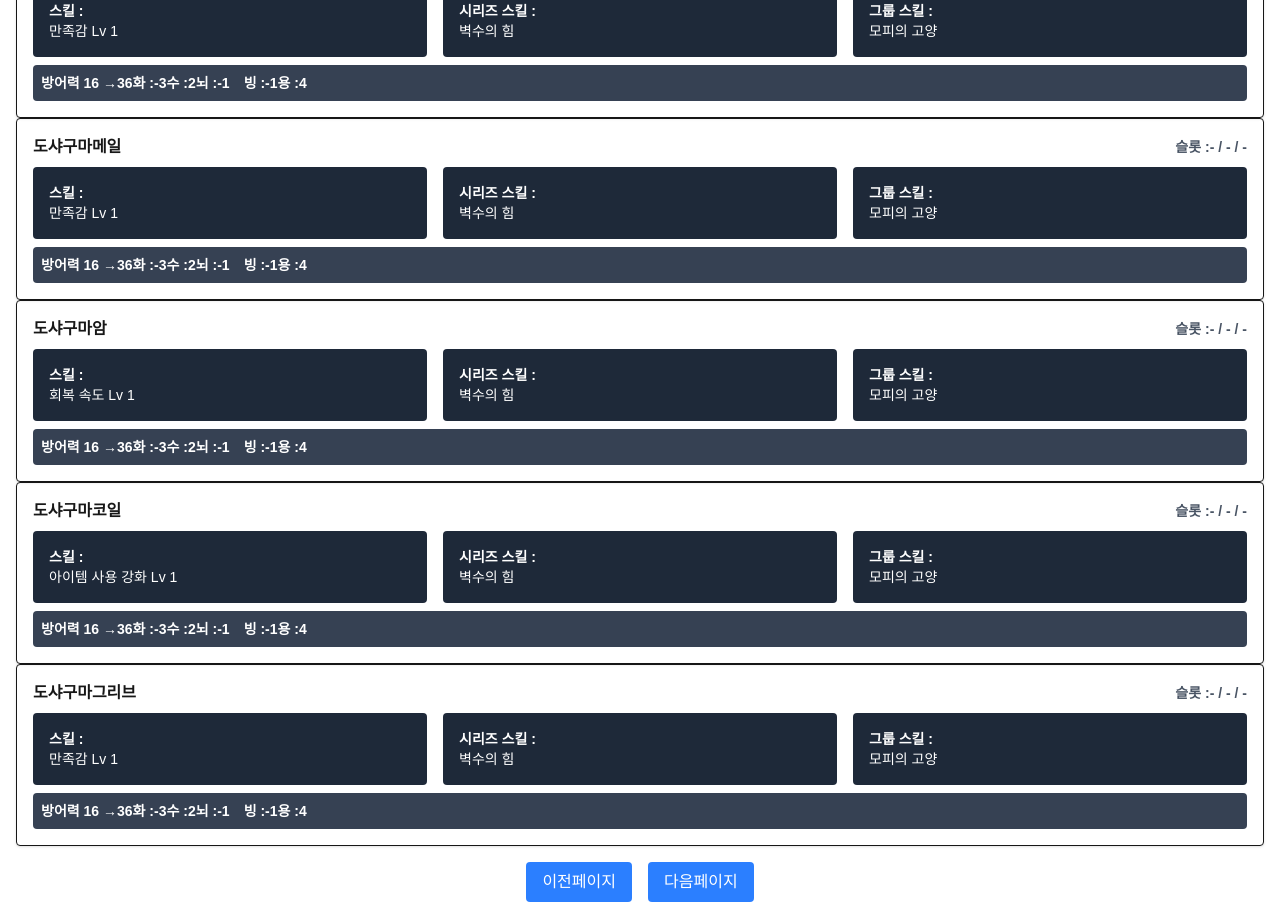
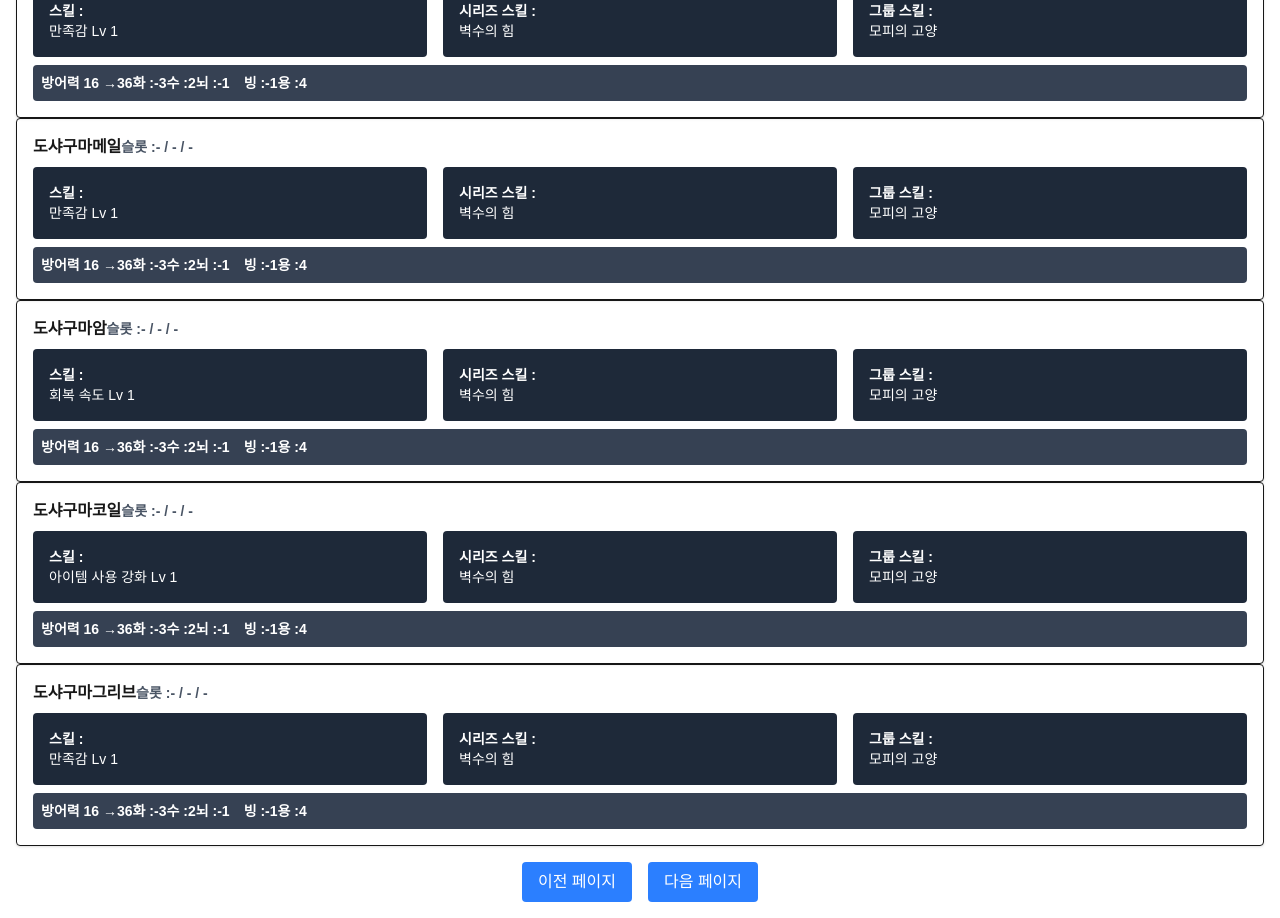
Before and after one commit to MinSamJun/game-builder, a Next.js app: page /mh-wilds in a window 1280 px wide. Shown: the part 1340-2258 px from the top of the page. Built offline with nearby package versions, Linux system fonts and the light colour scheme.

Commit message:
mhw : 방어구 로컬라이제이션 완료

```diff
--- a/src/container/mh-wilds/armor-list.tsx
+++ b/src/container/mh-wilds/armor-list.tsx
@@ -1,6 +1,6 @@
 "use client";
 
-import { useState } from "react";
+import React from "react";
 import { useI18n } from "@infrastructure/user-i18n";
 import mhWildsArmorData from "@/data/mh-wilds/mhwilds-armors-i18n.json";
 import { NoResults } from "@container/common/no-results";
@@ -21,9 +21,9 @@ interface Armor {
 }
 
 export function ArmorList({ searchTerm }: ArmorListProps) {
-  const [selectedPart, setSelectedPart] = useState<string | null>(null);
-  const [selectedRank, setSelectedRank] = useState<string | null>(null);
-  const [page, setPage] = useState(1);
+  const [selectedPart, setSelectedPart] = React.useState<string | null>(null);
+  const [selectedRank, setSelectedRank] = React.useState<string | null>(null);
+  const [page, setPage] = React.useState(1);
   const { getNamespaceData } = useI18n();
   const mhWildsArmorNamespace = getNamespaceData("mhWilds_armor") ?? {};
   const mhWildsCommonNamespace = getNamespaceData("mhWilds_common") ?? {};
@@ -192,12 +192,12 @@ export function ArmorList({ searchTerm }: ArmorListProps) {
             {paginatedArmorList.map(
               ({ name, skills, slots, seriesSkill, groupSkill, def }) => (
                 <div key={name} className="border p-4 rounded shadow space-y-2">
-                  <div className="flex justify-between items-center">
+                  <div className="flex  items-center">
                     <div className="font-semibold">
                       {mhWildsArmorNamespace[name]}
                     </div>
                     <div className="text-sm text-gray-600  font-weight: font-bold">
-                      {mhWildsCommonNamespace?.mhwilds_common_slots} :
+                      　{mhWildsCommonNamespace?.mhwilds_common_slots} :
                       {slots?.join(" / ")}
                     </div>
                   </div>
@@ -272,7 +272,7 @@ export function ArmorList({ searchTerm }: ArmorListProps) {
                       </strong>
                     ) : (
                       <div className="text-gray-400 italic">
-                        No defense data
+                        {mhWildsCommonNamespace?.mhwilds_common_noResults}
                       </div>
                     )}
                   </div>
@@ -285,13 +285,13 @@ export function ArmorList({ searchTerm }: ArmorListProps) {
                   onClick={prevPage}
                   className="px-4 py-2 bg-blue-500 text-white rounded"
                 >
-                  이전페이지
+                  {mhWildsCommonNamespace?.mhwilds_common_prev_page}
                 </button>
                 <button
                   onClick={nextPage}
                   className="px-4 py-2 bg-blue-500 text-white rounded"
                 >
-                  다음페이지
+                  {mhWildsCommonNamespace?.mhwilds_common_next_page}
                 </button>
               </div>
             )}
--- a/src/infrastructure/i18n/mh-wilds/en.ts
+++ b/src/infrastructure/i18n/mh-wilds/en.ts
@@ -20,6 +20,8 @@ export const mhWildsCommonEn = {
   mhwilds_common_thunder: "Thunder",
   mhwilds_common_ice: "Ice",
   mhwilds_common_dragon: "Dragon",
+  mhwilds_common_next_page: "Next Page",
+  mhwilds_common_prev_page: "Previous Page",
 };
 
 export const mhWildsArmorEn = {
--- a/src/infrastructure/i18n/mh-wilds/ja.ts
+++ b/src/infrastructure/i18n/mh-wilds/ja.ts
@@ -20,6 +20,8 @@ export const mhWildsCommonJa = {
   mhwilds_common_thunder: "雷",
   mhwilds_common_ice: "氷",
   mhwilds_common_dragon: "龍",
+  mhwilds_common_next_page: "次のページ",
+  mhwilds_common_prev_page: "前のページ",
 };
 
 export const mhWildsArmorJa = {
--- a/src/infrastructure/i18n/mh-wilds/ko.ts
+++ b/src/infrastructure/i18n/mh-wilds/ko.ts
@@ -25,6 +25,8 @@ export const mhWildsCommonKo = {
   mhwilds_common_thunder: "뇌",
   mhwilds_common_ice: "빙",
   mhwilds_common_dragon: "용",
+  mhwilds_common_next_page: "다음 페이지",
+  mhwilds_common_prev_page: "이전 페이지",
 };
 
 export const mhWildsArmorKo = {
```
